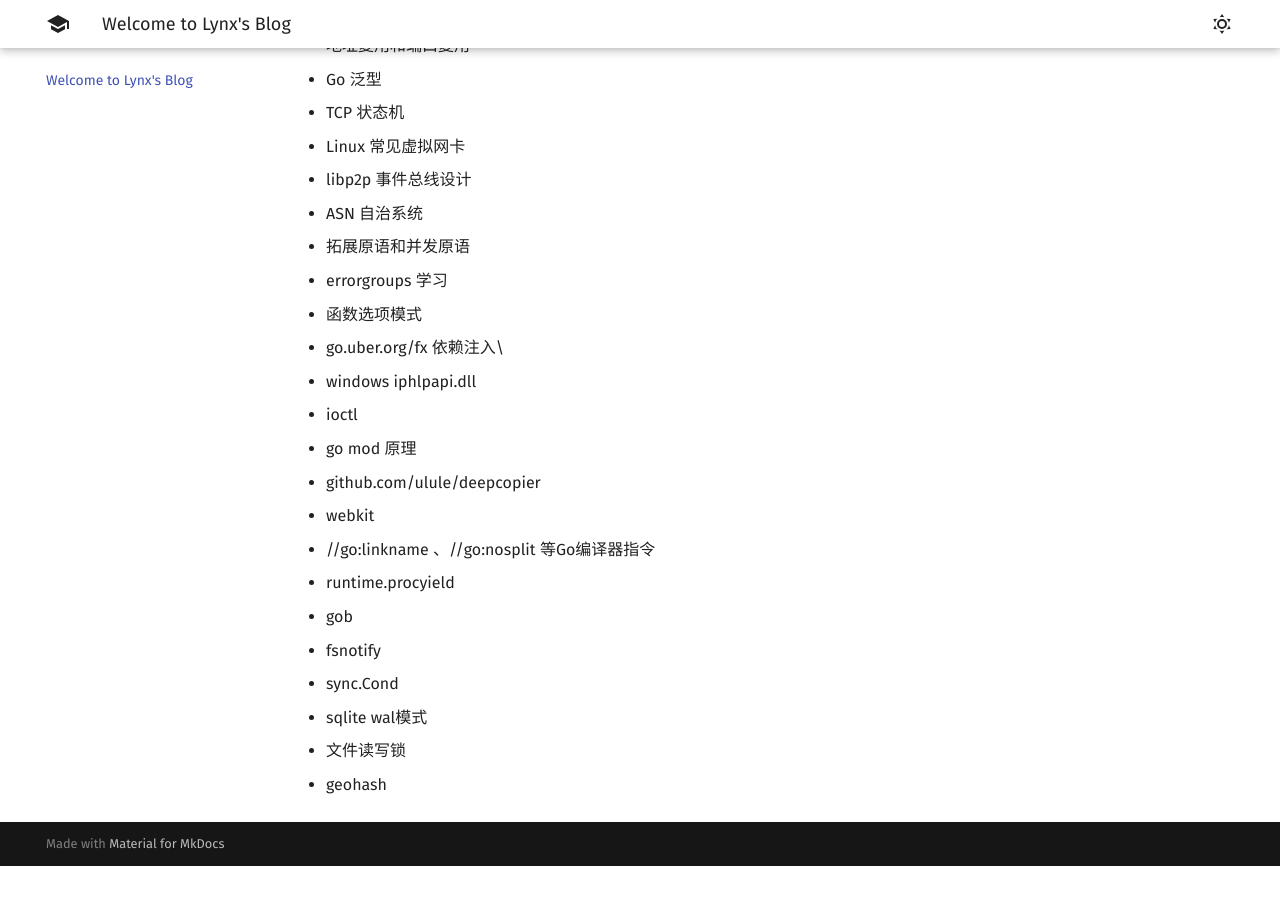
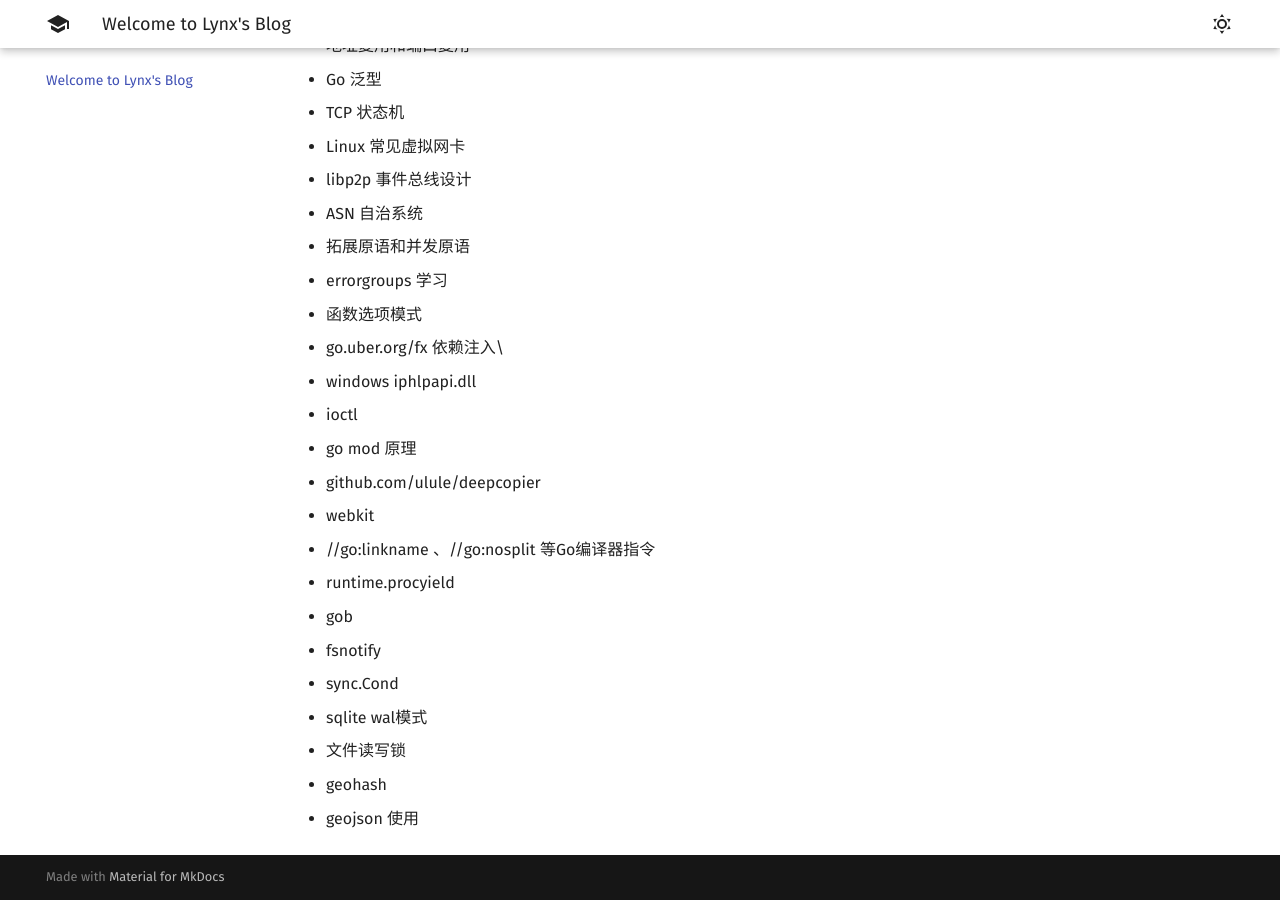
Before and after one commit to 1314liuwei/blog, an MkDocs documentation site: the page built from docs/index.md, in a window 1280 px wide and 900 px high, scrolled down 1749 px. Built offline with MkDocs 1.6.1 and Material for MkDocs 9.7.7, drawn with Linux system fonts in a browser that asks for light colours; before the commit the page ends 2615 px from its top, so only the background shows below that.

Commit message:
2023/08/18 周五

```diff
--- a/docs/index.md
+++ b/docs/index.md
@@ -70,3 +70,4 @@
 - sqlite wal模式
 - 文件读写锁
 - geohash
+- geojson 使用
```
